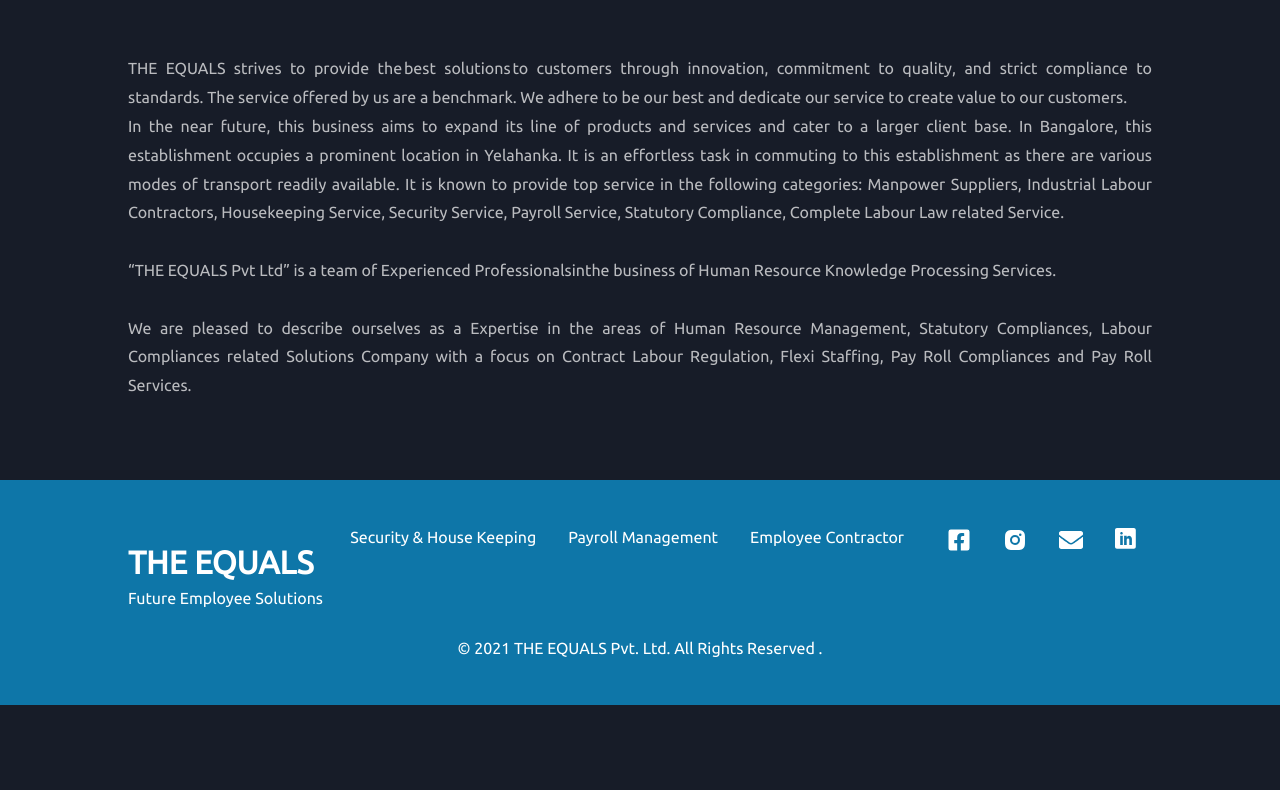
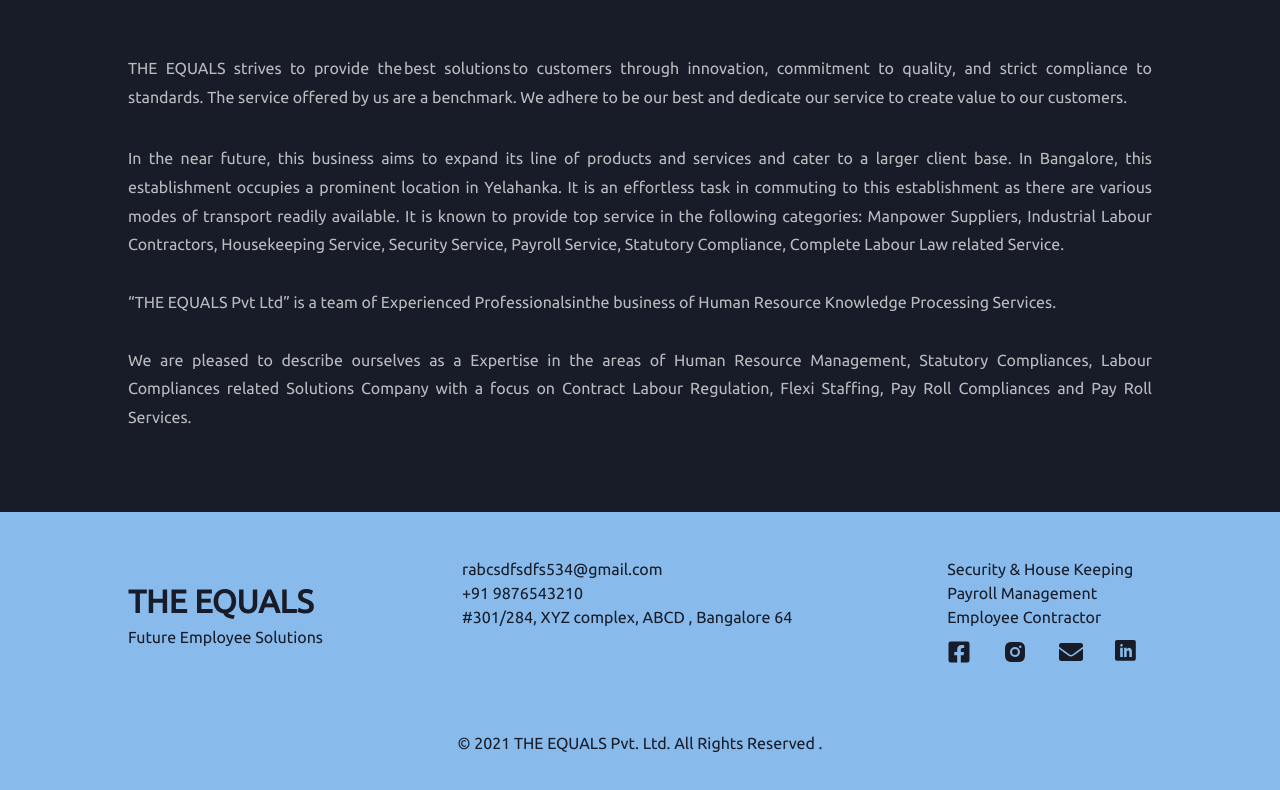
Before and after one commit to webstackx/harsha-project, a React (Create React App) app: page / in a window 1280 px wide. Shown: the part 2211-3001 px from the top of the page. Before the commit the page ends 2916 px from the top, so only its background shows below. Built offline with nearby package versions, Linux system fonts and the light colour scheme; no server answers; a web font is replaced by a local one.

Commit message:
new loader

```diff
--- a/public/index.html
+++ b/public/index.html
@@ -58,7 +58,7 @@
       work correctly both with client-side routing and a non-root public URL.
       Learn how to configure a non-root public URL by running `npm run build`.
     -->
-    <title>Company Name</title>
+    <title>THE EQUALS</title>
   </head>
   <body>
     <noscript>You need to enable JavaScript to run this app.</noscript>
--- a/src/components/Home/Footer.jsx
+++ b/src/components/Home/Footer.jsx
@@ -16,14 +16,26 @@ function Footer() {
             <p>Future Employee Solutions</p>
           </div>
           <div className="FooterNavLinks">
-            <div className="FooterNavLinks-Item">Security & House Keeping</div>
+            <div className="FooterNavLinks-Item">rabcsdfsdfs534@gmail.com</div>
+            <div className="FooterNavLinks-Item">+91 9876543210</div>
+            <div className="FooterNavLinks-Item">
+              #301/284, XYZ complex, ABCD , Bangalore 64
+            </div>
+          </div>
+          <div className="Footer-Social">
+            <div className="FooterNavLinks2">
+              <div className="FooterNavLinks-Item">
+                Security & House Keeping
+              </div>
               <div className="FooterNavLinks-Item">Payroll Management</div>
               <div className="FooterNavLinks-Item">Employee Contractor</div>
             </div>
-          <div className="Footer-Social">
+            <div className="Footer-Social2">
               <div
                 className="Footer-Social-Fb"
-              onClick={() => window.open("https://www.facebook.com/WebstackX")}
+                onClick={() =>
+                  window.open("https://www.facebook.com/WebstackX")
+                }
               >
                 <FaFacebookSquare />
               </div>
@@ -48,10 +60,13 @@ function Footer() {
               <div
                 className="Footer-Social-Link"
                 onClick={() =>
-                window.open("https://www.linkedin.com/in/webstack-x-4571b9207/")
+                  window.open(
+                    "https://www.linkedin.com/in/webstack-x-4571b9207/"
+                  )
                 }
               >
                 <ImLinkedin />
+              </div>
             </div>
           </div>
         </div>
--- a/src/routes/Home.js
+++ b/src/routes/Home.js
@@ -46,7 +46,7 @@ class Home extends Component {
   loaderSet = () => {
     setTimeout(() => {
       this.setState({ isLoader: false });
-    }, 2000);
+    }, 3000);
   };
 
   gotoTop = () => {
--- a/src/styles/Home/AboutStyle.js
+++ b/src/styles/Home/AboutStyle.js
@@ -71,5 +71,6 @@ export const AboutWrap = styled.div`
     line-height: 1.8;
     color: #ffffff;
     opacity: 0.7;
+    margin-top: 2rem;
   }
 `;
--- a/src/styles/Home/FooterStyle.js
+++ b/src/styles/Home/FooterStyle.js
@@ -1,8 +1,8 @@
 import styled from "styled-components";
 
 const LightTheme = {
-  BgColor: "#0e76a8",
-  Color: "#fff",
+  BgColor: "#88bbeb",
+  Color: "#171c28",
 };
 
 const media = {
@@ -62,6 +62,28 @@ export const FooterWrap = styled.div`
   }
   .FooterNavLinks {
     display: flex;
+    flex-direction: column;
+
+    ${media.mobile} {
+      flex-direction: column;
+      margin-top: 1rem;
+    }
+
+    &-Item {
+      font-size: 1rem;
+      margin: 0 1rem;
+      cursor: pointer;
+      height: 1.5rem;
+
+      ${media.mobile} {
+        margin: 0.3rem 0;
+      }
+    }
+  }
+
+  .FooterNavLinks2 {
+    display: flex;
+    flex-direction: column;
     justify-content: space-between;
 
     ${media.mobile} {
@@ -85,6 +107,19 @@ export const FooterWrap = styled.div`
     display: flex;
     /* align-items: center; */
     justify-content: center;
+    flex-direction: column;
+    /* padding-top: 5rem; */
+
+    ${media.mobile} {
+      margin-top: 2.5rem;
+    }
+  }
+
+  .Footer-Social2 {
+    display: flex;
+    /* align-items: center; */
+    justify-content: center;
+    margin-top: 0.5rem;
     /* padding-top: 5rem; */
 
     ${media.mobile} {
@@ -133,7 +168,7 @@ export const FooterWrap = styled.div`
   }
 
   .Footer-Copyright {
-    padding-top: 1rem;
+    padding-top: 4rem;
     display: flex;
     justify-content: center;
 
@@ -144,7 +179,7 @@ export const FooterWrap = styled.div`
 
   .emailHref {
     text-decoration: none;
-    color: #ffffff;
+    color: #171c28;
 
     /* &:hover {
       color: #bb001b;
--- a/src/styles/Home/ScrollTopStyle.js
+++ b/src/styles/Home/ScrollTopStyle.js
@@ -16,11 +16,11 @@ export const ScrollTopWrap = styled.div`
   }
 
   .div {
-    background: #0e76a8;
-    border: 0.5px solid #171c28;
+    background: #88bbeb;
+    border: 2px solid #171c28;
     border-radius: 5px;
     padding: 0.5rem 0.6rem 0.4rem;
-    color: #ffffff;
+    color: #171c28;
     font-size: 1.6rem;
     font-weight: bolder;
   }
--- a/src/utils/Loader/Loader.jsx
+++ b/src/utils/Loader/Loader.jsx
@@ -1,7 +1,7 @@
 import React, { useEffect } from "react";
 import Aos from "aos";
 import { LoaderWrap } from "./LoaderStyle";
-import loading from "../../images/loading.gif";
+import loading from "../../images/harsha/loading.gif";
 export default function Loader() {
   useEffect(() => {
     Aos.init({
--- a/src/utils/Loader/LoaderStyle.js
+++ b/src/utils/Loader/LoaderStyle.js
@@ -5,7 +5,7 @@ const media = {
 };
 
 export const LoaderWrap = styled.div`
-  background: #ffffff;
+  background: #252d40;
   display: grid;
   place-items: center;
   width: 100%;
```
Also changed, not shown: 1 other file (tests, documents, lock files or other folders). Lines whose indentation alone changed are shown as unchanged.
